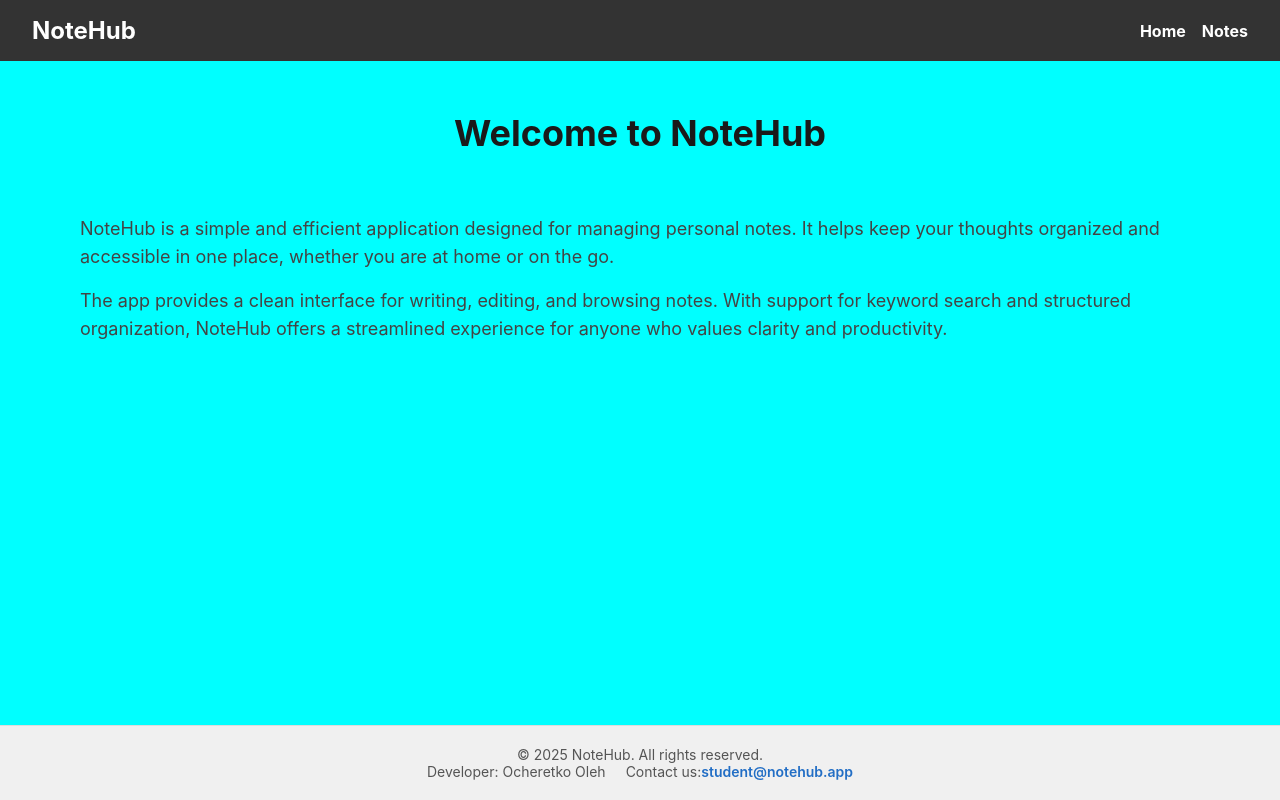
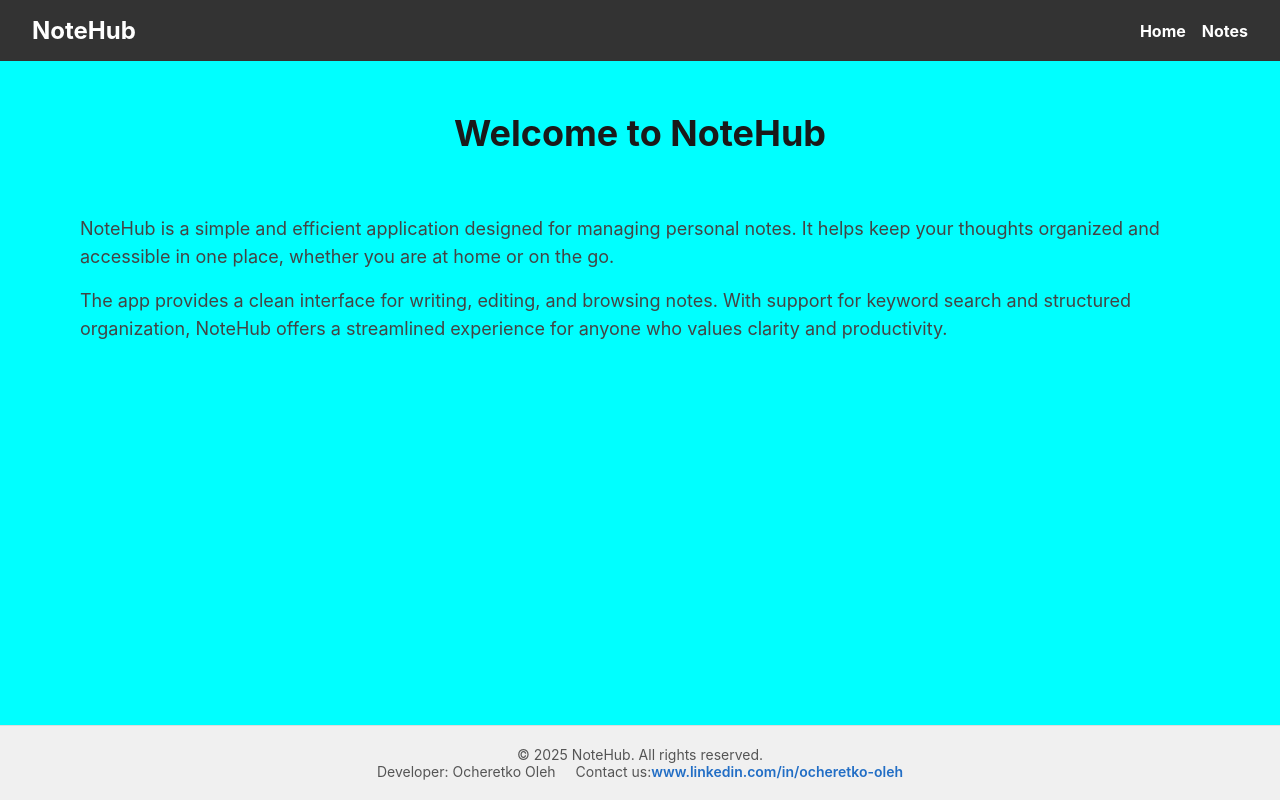
Before and after one commit to Ocheretko1992/07-routing-nextjs, a Next.js app: page / in a window 1280 px wide. Built offline with nearby package versions, Linux system fonts and the light colour scheme.

Commit message:
finaly fix to footer

```diff
--- a/components/Footer/Footer.tsx
+++ b/components/Footer/Footer.tsx
@@ -14,7 +14,7 @@ const Footer = () => {
               target="blank"
               rel="noopener noreferrer"
             >
-              student@notehub.app
+              www.linkedin.com/in/ocheretko-oleh
             </a>
           </p>
         </div>
```
